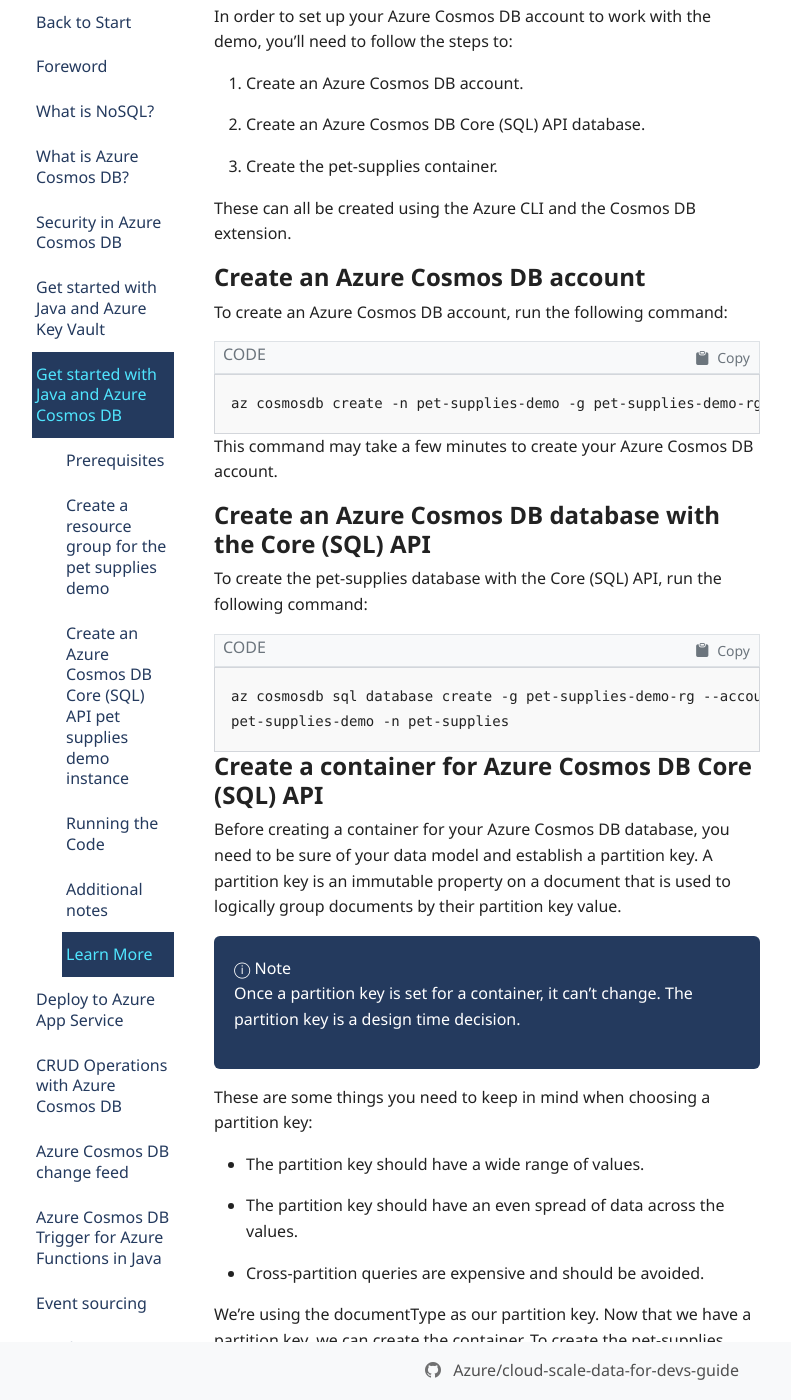
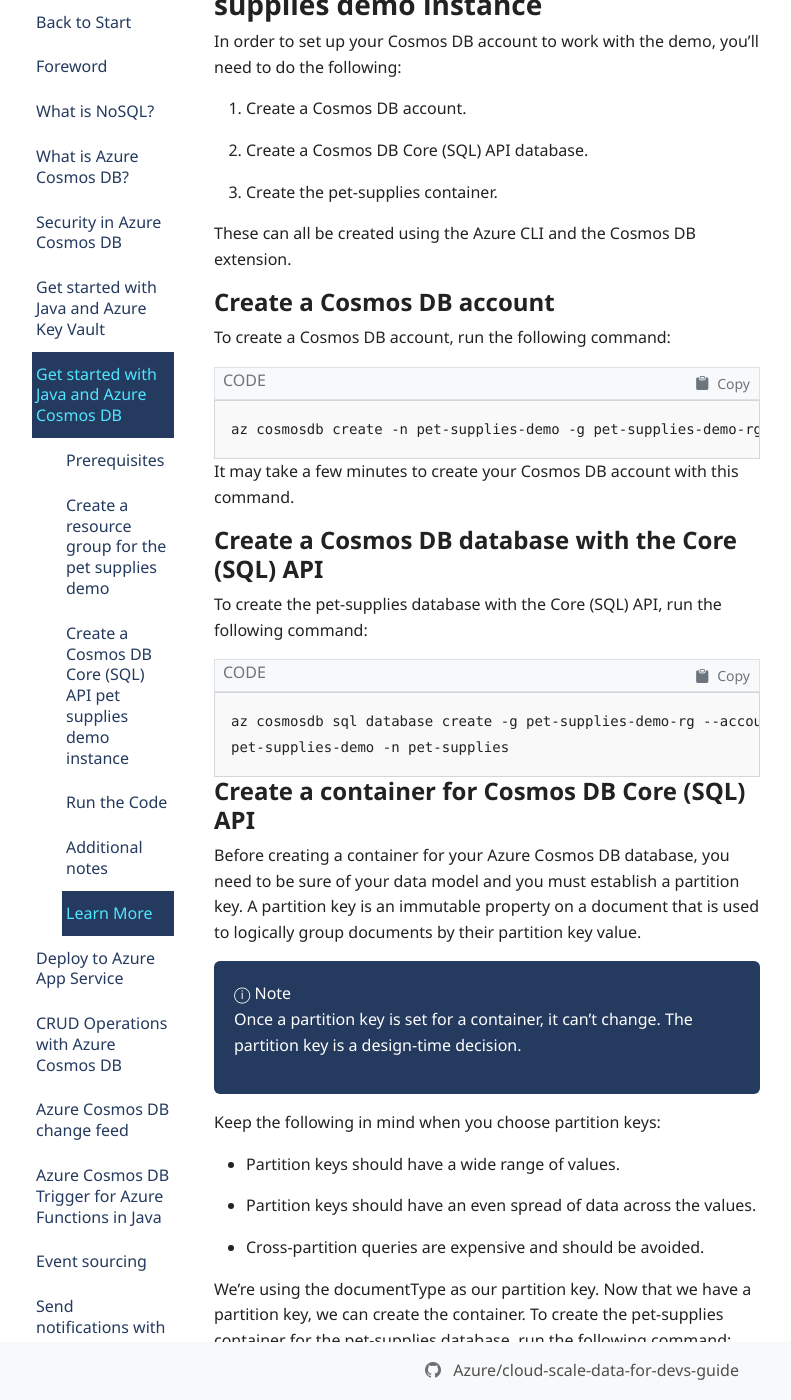
Before and after one commit to Azure/cloud-scale-data-for-devs-guide, a Jekyll site: the page built from docs/get-started-with-java-and-cosmos-db.md, in a window 1280 px wide and 1400 px high, scrolled down 1575 px. Shown: the whole window, without its empty margins (58-849 px from the left). Built offline with Jekyll 4.4.1, drawn with Linux system fonts in a browser that asks for light colours; nearby versions of some CDN libraries; some web fonts are replaced; our own code applies the rules of GitHub Pages for plain Markdown files; comment, search, counter and statistics services are not loaded; some of the changed text lies outside the part shown.

Commit message:
Java guide copy edit

````diff
--- a/docs/get-started-with-java-and-cosmos-db.md
+++ b/docs/get-started-with-java-and-cosmos-db.md
@@ -19,10 +19,10 @@
 - An Azure subscription or free Azure Cosmos DB trial account
   - If you don't have an [Azure subscription](https://docs.microsoft.com/azure/guides/developer/azure-developer-guide#understanding-accounts-subscriptions-and-billing), create an [Azure free account](https://azure.microsoft.com/free/?ref=microsoft.com&utm_source=microsoft.com&utm_medium=docs&utm_campaign=visualstudio) before you begin.
 
-  - We'll create an [Azure Cosmos DB free tier account](https://docs.microsoft.com/azure/cosmos-db/optimize-dev-test#azure-cosmos-db-free-tier), with the first 400 RU/s and 5 GB of storage for free.
+  - We'll create an [Azure Cosmos DB free tier account](https://docs.microsoft.com/azure/cosmos-db/optimize-dev-test#azure-cosmos-db-free-tier), which gives you the first 400 RU/s and 5 GB of storage for free.
 
 - Azure CLI
-  - The Azure CLI can be used with Windows, macOS, Linux, Docker, and in Azure Cloud Shell. For installation guidance, refer to this [How to Install the Azure CLI](https://docs.microsoft.com/cli/azure/install-azure-cli) article.
+  - Azure CLI can be used with Windows, macOS, Linux, Docker, and in Azure Cloud Shell. For installation guidance, refer to [How to Install the Azure CLI](https://docs.microsoft.com/cli/azure/install-azure-cli).
 
   - We'll use Azure CLI extensions to work with Azure Cosmos DB and Azure Spring Cloud.
 
@@ -39,7 +39,7 @@
 
 ## Create a resource group for the pet supplies demo
 
-We need a resource group to hold our Azure resources for this demo. Before creating your resource group, determine a location to use. If you're uncertain of the locations available, run the following command:
+We need a resource group to hold our Azure resources for this demo. Before creating your resource group, determine the location you'll use. If you're uncertain of which locations are available, run the following command:
 
 ```azurecli
 az account list-locations -o table
@@ -54,29 +54,29 @@
 pet-supplies-demo-rg
 ```
 
-## Create an Azure Cosmos DB Core (SQL) API pet supplies demo instance
+## Create a Cosmos DB Core (SQL) API pet supplies demo instance
 
-In order to set up your Azure Cosmos DB account to work with the demo, you'll need to follow the steps to:
+In order to set up your Cosmos DB account to work with the demo, you'll need to do the following:
 
-1. Create an Azure Cosmos DB account.
+1. Create a Cosmos DB account.
 
-1. Create an Azure Cosmos DB Core (SQL) API database.
+1. Create a Cosmos DB Core (SQL) API database.
 
 1. Create the pet-supplies container.
 
 These can all be created using the Azure CLI and the Cosmos DB extension.
 
-### Create an Azure Cosmos DB account
+### Create a Cosmos DB account
 
-To create an Azure Cosmos DB account, run the following command:
+To create a Cosmos DB account, run the following command:
 
 ```azurelcli
 az cosmosdb create -n pet-supplies-demo -g pet-supplies-demo-rg --enable-free-tier true --default-consistency-level Session
 ```
 
-This command may take a few minutes to create your Azure Cosmos DB account.
+It may take a few minutes to create your Cosmos DB account with this command.
 
-### Create an Azure Cosmos DB database with the Core (SQL) API
+### Create a Cosmos DB database with the Core (SQL) API
 
 To create the pet-supplies database with the Core (SQL) API, run the following command:
 
@@ -85,17 +85,17 @@
 pet-supplies-demo -n pet-supplies
 ```
 
-### Create a container for Azure Cosmos DB Core (SQL) API
+### Create a container for Cosmos DB Core (SQL) API
 
-Before creating a container for your Azure Cosmos DB database, you need to be sure of your data model and establish a partition key. A partition key is an immutable property on a document that is used to logically group documents by their partition key value.
+Before creating a container for your Azure Cosmos DB database, you need to be sure of your data model and you must establish a partition key. A partition key is an immutable property on a document that is used to logically group documents by their partition key value.
 
-> Once a partition key is set for a container, it can't change. The partition key is a design time decision.
+> Once a partition key is set for a container, it can't change. The partition key is a design-time decision.
 
-These are some things you need to keep in mind when choosing a partition key:
+Keep the following in mind when you choose partition keys:
 
-- The partition key should have a wide range of values.
+- Partition keys should have a wide range of values.
 
-- The partition key should have an even spread of data across the values.
+- Partition keys should have an even spread of data across the values.
 
 - Cross-partition queries are expensive and should be avoided.
 
@@ -107,21 +107,21 @@
 --partition-key-path "/documentType"
 ```
 
-## Running the Code
+## Run the Code
 
-There are a few things you need to set up before you can run this code.
+There are a few things you need to set up before you can run your code.
 
-1. Clone this repository
+1. Clone the repository
 
 1. Set up environment variables.
 
-1. Create the instance of Azure Cosmos DB Core (SQL) API.
+1. Create an instance of Azure Cosmos DB Core (SQL) API.
 
 1. Run the code.
 
 ### Clone the repository
 
-Our sample code is available here. The repository contains the following:
+Our sample code is available in the [azure/azure-cosmos-db-java-dev-guide](https://github.com/Azure/azure-cosmos-db-java-dev-guide/tree/main/demos) repository. This repository contains the following:
 
 - Demos folder with the following demos:
 
@@ -129,11 +129,11 @@
 
   - Cosmos-db: The main sample we'll refer to throughout the rest of the guide
 
-Once the repository is cloned, you can continue following this guide.
+Once you clone the repository, you can continue to follow this guide.
 
 ### Set the environment variables
 
-Once the Azure Cosmos DB Core (SQL) API instance is created, then create environment variables with the URI and the key. **application-default.properties** is configured to look for the following environment variables:
+Once you create your Cosmos DB Core (SQL) API instance, then create environment variables with the URI and the key. **application-default.properties** is configured to look for the following environment variables:
 
 - AZURE_COSMOS_URI
 
@@ -151,7 +151,7 @@
 
 #### Get the value for AZURE_COSMOS_KEY*
 
-This is for the read and write key. Use the following command to store the key in the environment variable named AZURE_COSMOS_KEY:
+AZURE_COSMOS_KEY is a read and write key. Use the following command to store the key in the environment variable named AZURE_COSMOS_KEY:
 
 ```azurecli
 AZURE_COSMOS_KEY=$(az cosmosdb keys list --name pet-supplies-demo -g
@@ -160,13 +160,13 @@
 
 ### Run the code
 
-Install dependencies:
+Install your dependencies:
 
 ```maven
 mvn install to install dependencies.
 ```
 
-Run locally and access the API at `http://localhost:8080:`
+Run the following code locally then access the API at `http://localhost:8080:`
 
 ```maven
 mvn spring-boot:run
````
Also changed, not shown: docs/change-feed-concepts.md (+15 -13 lines).
